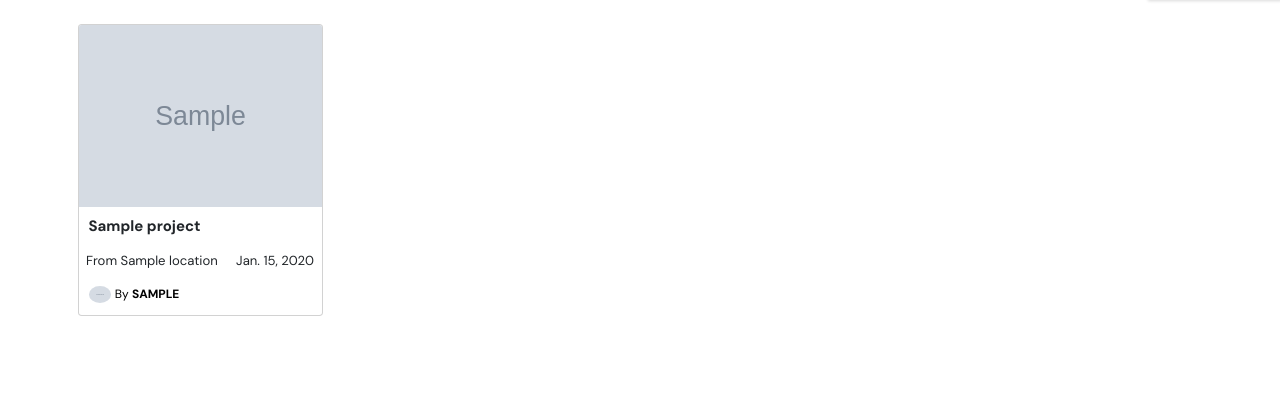
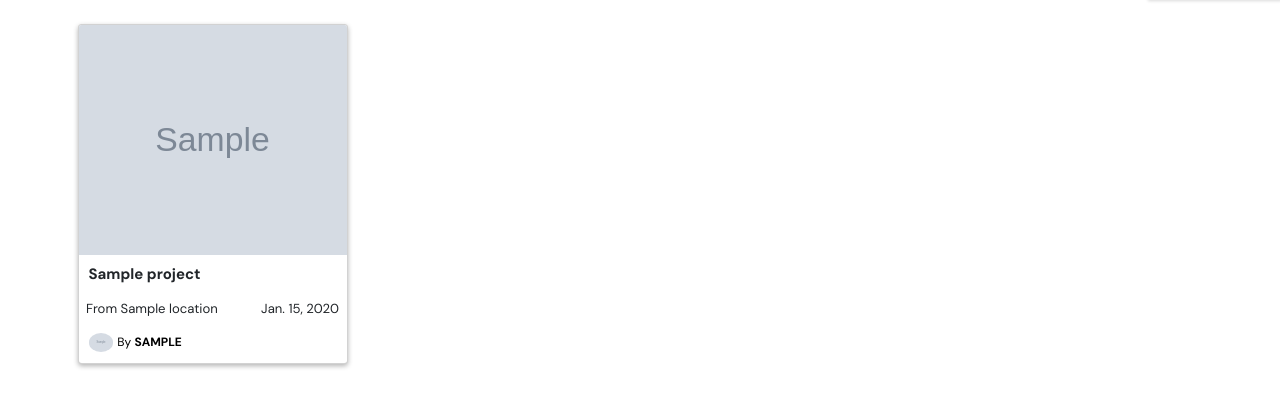
Before and after one commit to Lyonsmasawa/awwward-X, a Django app: template awardx/templates/awardx/home.html in a window 1280 px wide. Shown: the part 56-463 px from the top of the page. Run offline with Django 3.2, Linux system fonts and the light colour scheme; the template is opened without the code that fills it: most values are stand-ins (such as "Sample title", 1, 10 or a date in 2020); grey boxes marked "Sample" are stand-in pictures; some libraries are stand-ins or nearby versions.

Commit message:
style project card

```diff
--- a/awardx/templates/awardx/home.html
+++ b/awardx/templates/awardx/home.html
@@ -5,10 +5,10 @@
 <div class="container">
     <div class="row">
         {% for project in projects %}
-        <div class="col-md-3" style="width: 26rem;">
-            <div class="card h-100">
+        <div class="col-md-3">
+            <div class="card xcvx"style="max-width: 32rem;">
                 <a href="{% url 'project' project.id %}">
-                    <img src="{{project.image.url}}" class="card-img-top" alt="project image">
+                    <img src="{{project.image.url}}" class="card-img-top img-fluid" alt="project image">
                 </a>
                 <div class="card-body">
                     <h4 class="card-title"><strong>{{project.title}}</strong></h4>
@@ -32,6 +32,7 @@
                     </h7>
                 </div>
             </div>
+            <br>
         </div>
         {% endfor %}
     </div>
--- a/static/css/main.css
+++ b/static/css/main.css
@@ -1922,3 +1922,11 @@ nav {
     line-height: 3.5rem;
     border-radius: 0%;
 }
+.xcvx{
+    box-shadow: 0px 2px 5px rgb(180, 180, 180);
+}
+.card-img-top {
+    width: 100%;
+    height: 18vw;
+    object-fit: cover;
+}
```
Also changed, not shown: awardx/templates/awardx/profile.html (+5 -4 lines), db.sqlite3, media/projects/75bb70dca844f9ef9ee51b432b147378_lJ5wnno.jpg (added).
